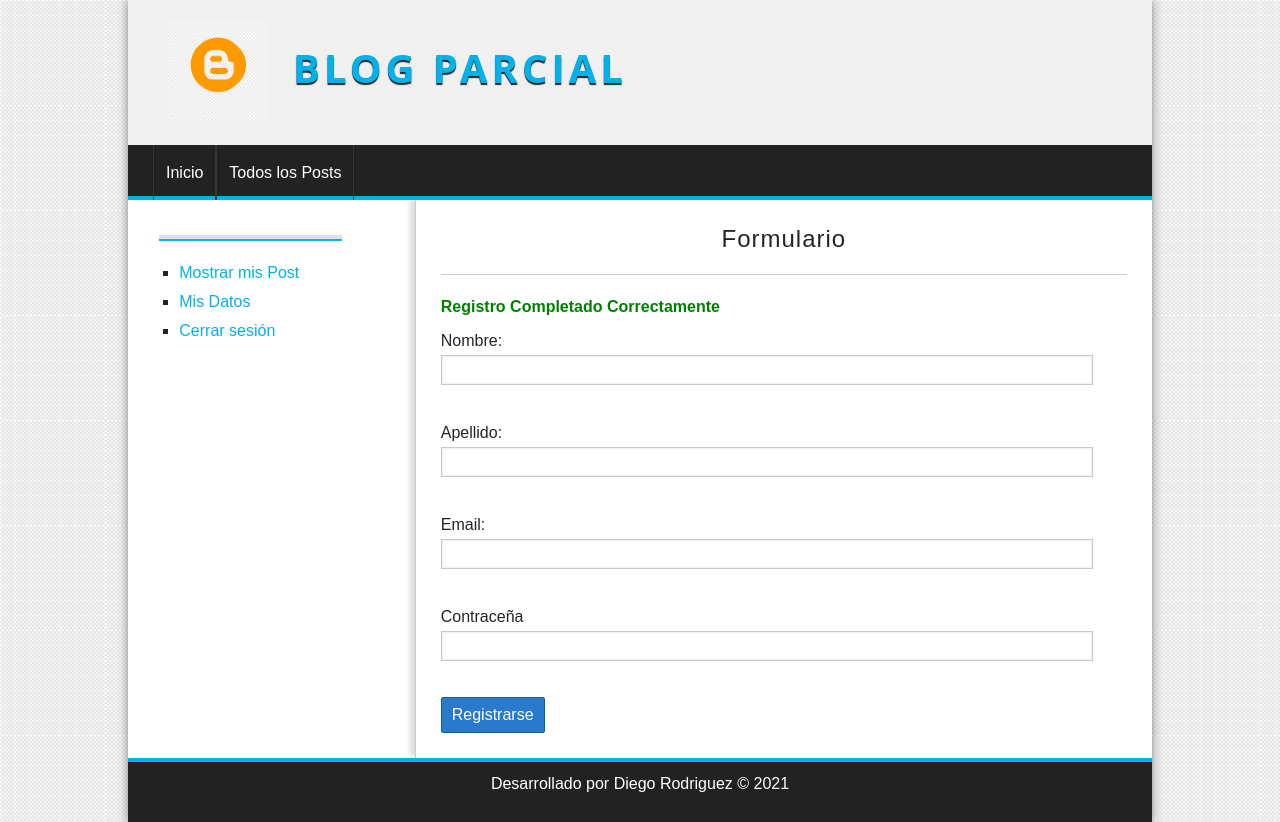
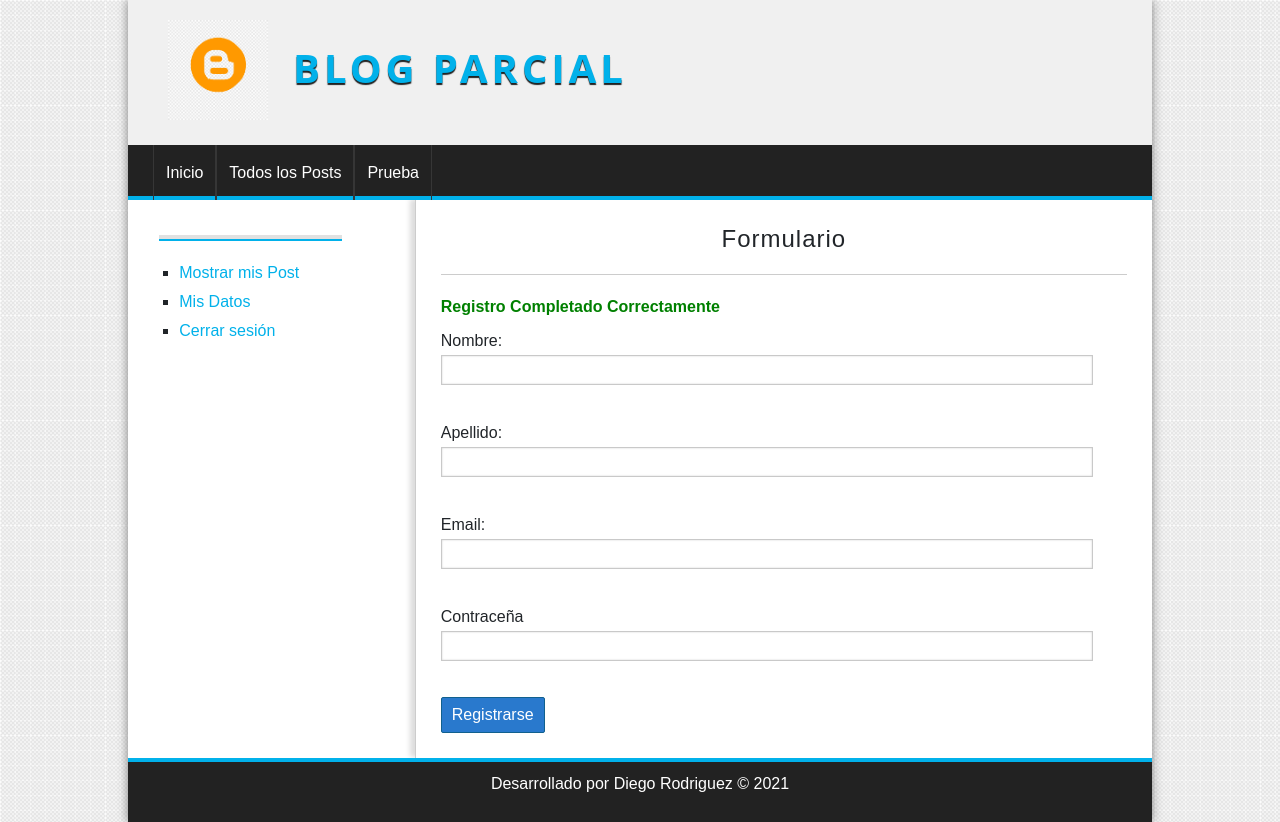
Before and after one commit to bymahak4/Blog-PHP, a PHP site: page /bog_php/index.php in a window 1280 px wide. Run offline with PHP 8.4, Linux system fonts and the light colour scheme; the visitor is signed in with stand-in values (Sample User, id 1); some libraries are stand-ins or nearby versions.

Commit message:
li de prueba para ver que las rutas estan bien

```diff
--- a/views/layout/header.php
+++ b/views/layout/header.php
@@ -25,7 +25,10 @@
 						<a href="<?=base_url?>post/index">Inicio</a>
 					</li>
          			 <li>
-						<a href="<?=base_url?>post/paginate.php">Todos los Posts</a>
+						<a href="<?=base_url?>post/index">Todos los Posts</a>
+					</li>
+					<li>
+						<a href="<?=base_url?>post/prueba">Prueba</a>
 					</li>
 				</ul>
 			</nav>
```
